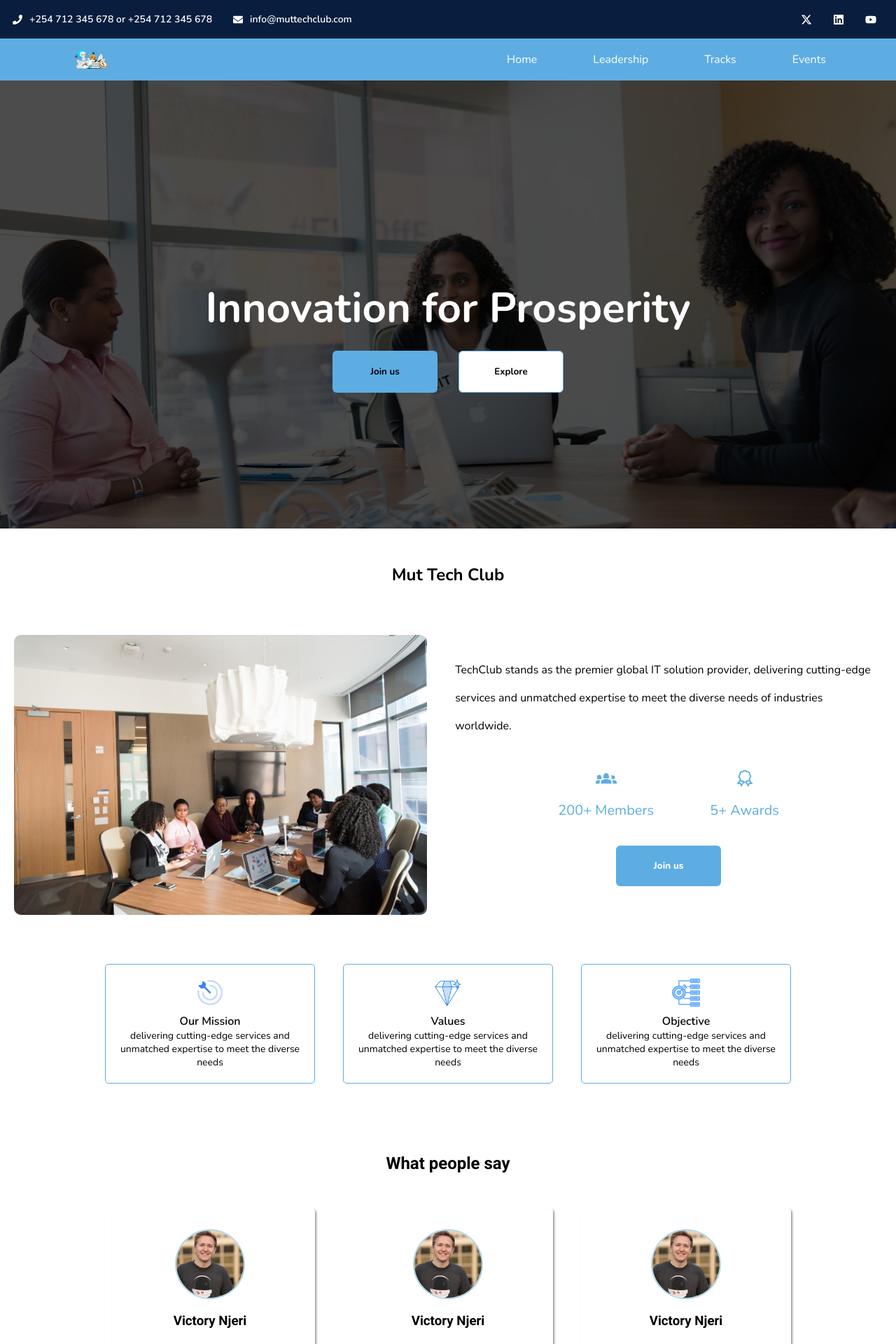
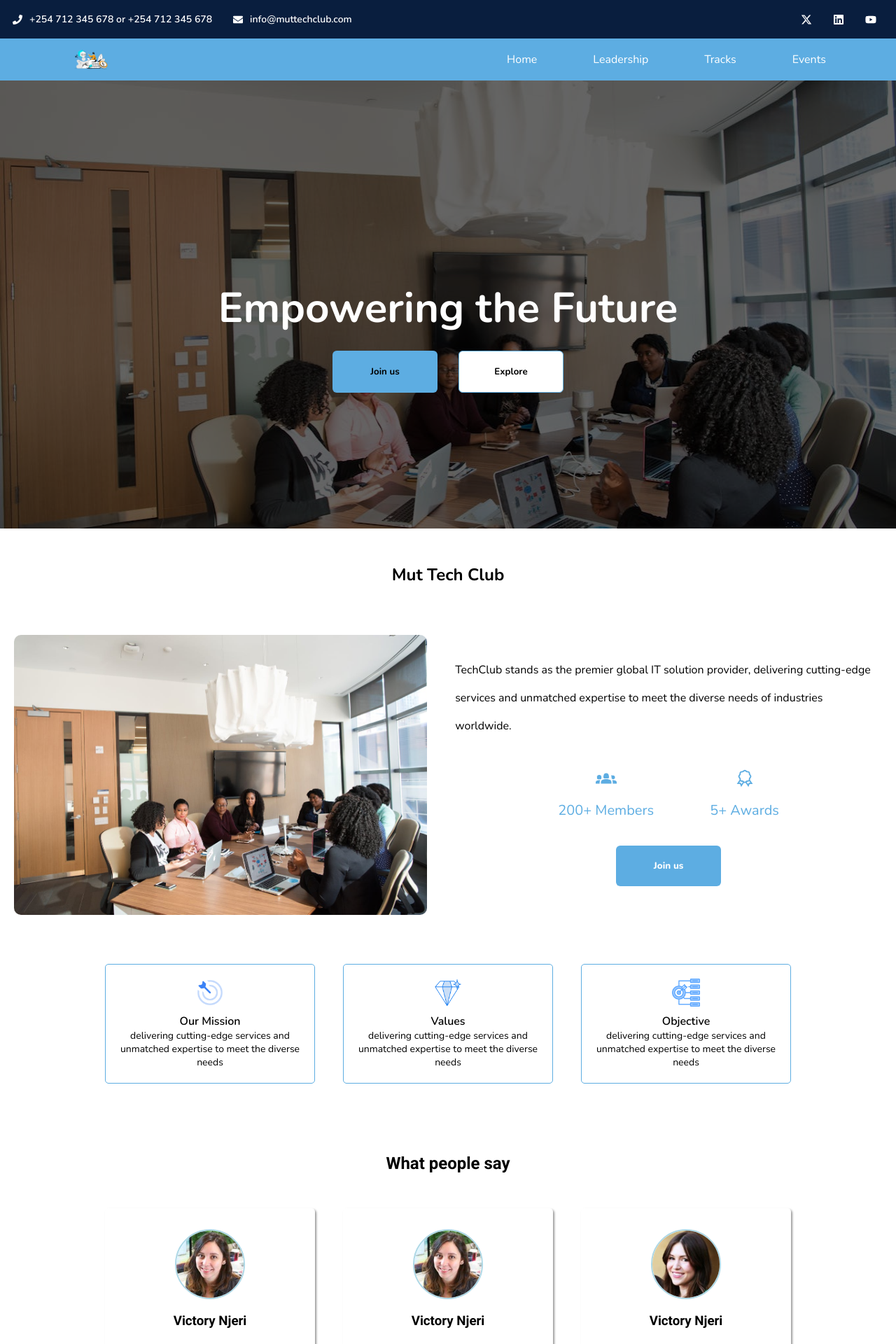
Before and after one commit to Naominm/mutc-website, a React (Vite) app: page / in a window 1280 px wide. Shown: the top 1920 px of the page at 70% size. Built offline with nearby package versions, Linux system fonts and the light colour scheme.

Commit message:
Enhanced the Hero section to make it interactive

```diff
--- a/package.json
+++ b/package.json
@@ -10,6 +10,7 @@
     "preview": "vite preview"
   },
   "dependencies": {
+    "framer-motion": "^12.5.0",
     "react": "^19.0.0",
     "react-dom": "^19.0.0",
     "react-icons": "^5.5.0",
--- a/src/pages/Home/Hero.css
+++ b/src/pages/Home/Hero.css
@@ -1,14 +1,28 @@
 .hero-image-wrapper{
     width: 100%;
     height: 80vh;
+    overflow: hidden;
     position: relative;
 }
 .hero-image-wrapper img{
+  position: absolute;
     width: 100%;
     height: 100%;
     object-fit: cover;
+    visibility: hidden;
+
+    opacity: 0;
+    transition: opacity 2s ease-in-out, visibility 3s ease-in-out;
 }
+.hero-image-wrapper img.active {
+  visibility: visible;
+  z-index: 0;
+  opacity: 1;
+  transform: translateX(0);
+}
+
 .hero-text-content{
+  z-index: 2;
     position: absolute;
     top: 60%;
   left: 50%;
@@ -31,8 +45,8 @@
     width: 100%;
     height: 100%;
 
-    background-color: rgba(0, 0, 0, 0.7);
-
+    background-color: rgba(0, 0, 0, 0.6);
+z-index: 1;
   }
   .buttons{
     display: flex;
--- a/src/pages/Home/Hero.tsx
+++ b/src/pages/Home/Hero.tsx
@@ -1,7 +1,9 @@
+import { useState,useEffect } from "react"
 import Image1 from "../../assets/mutc-images/hero1.jpg"
 import Image2 from "../../assets/mutc-images/hero2.jpg"
 import Image3 from "../../assets/mutc-images/hero3.jpg"
 import "./Hero.css"
+
 
 type HeroContentsProp={
     Image:string;
@@ -9,23 +11,49 @@ type HeroContentsProp={
     CallToAction:string;
 
 }
+const heroData: HeroContentsProp[] = [
+    { Image: Image1, Tagline: "Innovation for Prosperity", CallToAction: "Contact Us" },
+    { Image: Image2, Tagline: "Empowering the Future", CallToAction: "Discover More" },
+    { Image: Image3, Tagline: "Shaping Tomorrow", CallToAction: "Join Us" }
+];
+
 function HeroSection() {
+    const [currentIndex, setCurrentIndex] = useState(0);
+
+    useEffect(() => {
+        const interval = setInterval(() => {
+            setCurrentIndex((prevIndex) => (prevIndex + 1) % heroData.length);
+        }, 4000);
+
+        return () => clearInterval(interval);
+    }, []);
+
     return (
         <div className="hero-section">
-            <HeroContents Image={Image1} Tagline="Innovation for Prosperity" CallToAction="contactus"/>
+       <HeroContents currentIndex={currentIndex} />
         </div>
     );
 }
-function HeroContents({Image, Tagline}:HeroContentsProp){
+function HeroContents({ currentIndex }: { currentIndex: number }){
     return(
         <div className="hero-contents">
 
             <div className="hero-image-wrapper">
             <div className="overlay"></div>
-            <img src={Image} alt="" />
+          {
+            heroData.map((item,index)=>(
+                <img
+                key={index}
+                alt=""
+                src={item.Image}
+                className={index===currentIndex? 'active':''}
+                />
+
+            ))
+          }
             </div>
       <div className="hero-text-content">
-      <h1>{Tagline}</h1>
+      <h1>{heroData[currentIndex].Tagline}</h1>
       <CallToAction/>
       </div>
 
--- a/src/pages/Home/Testimnonial.tsx
+++ b/src/pages/Home/Testimnonial.tsx
@@ -9,15 +9,16 @@ interface CardContentProps{
     user:string;
     name:string;
     description:string;
+    text:string;
 }
 function Testimonial() {
     return (
         <section className="testimonial-section">
             <TestimonialHeader/>
             <div className="testimony-elements">
-                <CardContent user={Testimony1} name='Victory Njeri' description='good'/>
-                <CardContent user={Testimony1} name='Victory Njeri' description='good'/>
-                <CardContent user={Testimony1} name='Victory Njeri' description='good'/>
+                <CardContent user={Testimony2} name='Victory Njeri' text='chairperson' description='delivering cutting-edge services and unmatched expertise to meet the diverse needs'/>
+                <CardContent user={Testimony2} name='Victory Njeri' text='chairperson' description='delivering cutting-edge services and unmatched expertise to meet the diverse needs'/>
+                <CardContent user={Testimony3} name='Victory Njeri' text='chairperson' description='delivering cutting-edge services and unmatched expertise to meet the diverse needs'/>
             </div>
         </section>
      );
@@ -30,7 +31,7 @@ function TestimonialHeader(){
     )
 }
 
-function CardContent({user,name,description}:CardContentProps){
+function CardContent({user,name,description,text}:CardContentProps){
     return(
         <div className="parent-card-content">
             <div className="cards-content-container-element">
@@ -39,6 +40,7 @@ function CardContent({user,name,description}:CardContentProps){
                         <img src={user} alt="" />
                     </div>
                     <h3 className="user-name">{name}</h3>
+                    <p>{text}</p>
                     <p className="user-description">{description}</p>
                 </div>
             </div>
--- a/src/pages/Home/Testimonial.css
+++ b/src/pages/Home/Testimonial.css
@@ -50,3 +50,9 @@
     overflow: hidden;
 
   }
+  .user-description{
+    font-size: 1.3rem;
+    line-height: 2.5rem;
+    padding: 1rem;
+    text-align: center
+  }
```
Also changed, not shown: 1 other file (tests, documents, lock files or other folders).
